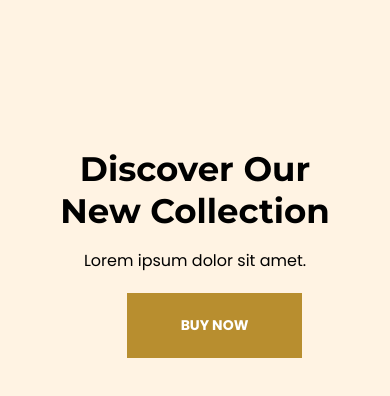
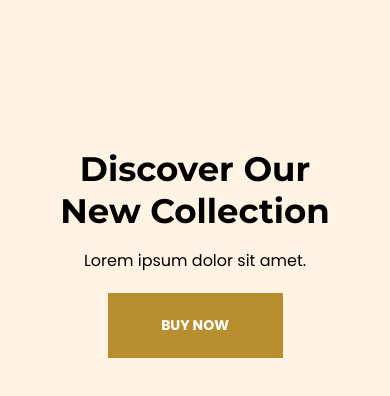
Before and after one commit to tomasdornak/Projekt5, a plain HTML site: page index.html in a window 390 px wide. Shown: the part 98-494 px from the top of the page. Drawn offline with Linux system fonts and the light colour scheme.

Commit message:
4th-commit

```diff
--- a/style.scss
+++ b/style.scss
@@ -191,6 +191,8 @@
     .main-button2 {
         @include main-button2;
         margin-top: 20px;
+        margin-left: 0px !important;
+        padding: 0 0 0 0 !important;
     }
 
     .main-button2-container {
```
Also changed, not shown: dist/css/style.css, 1 other file.
